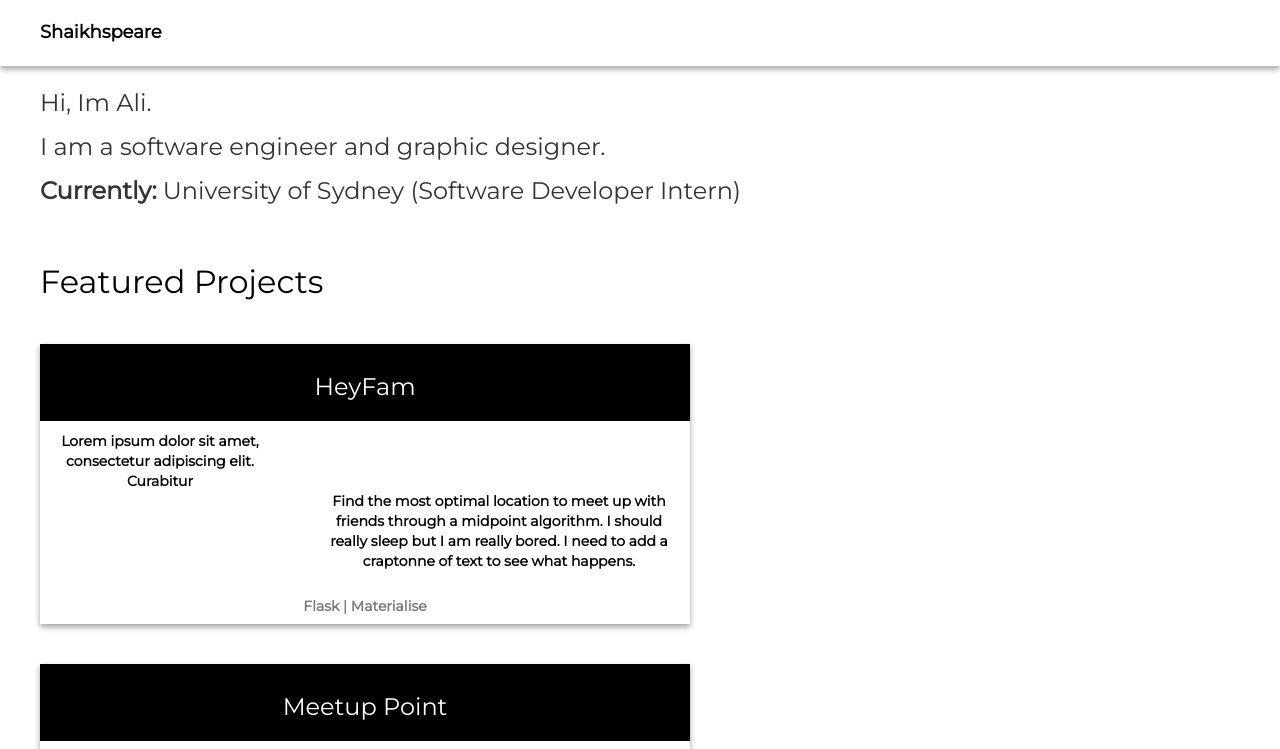
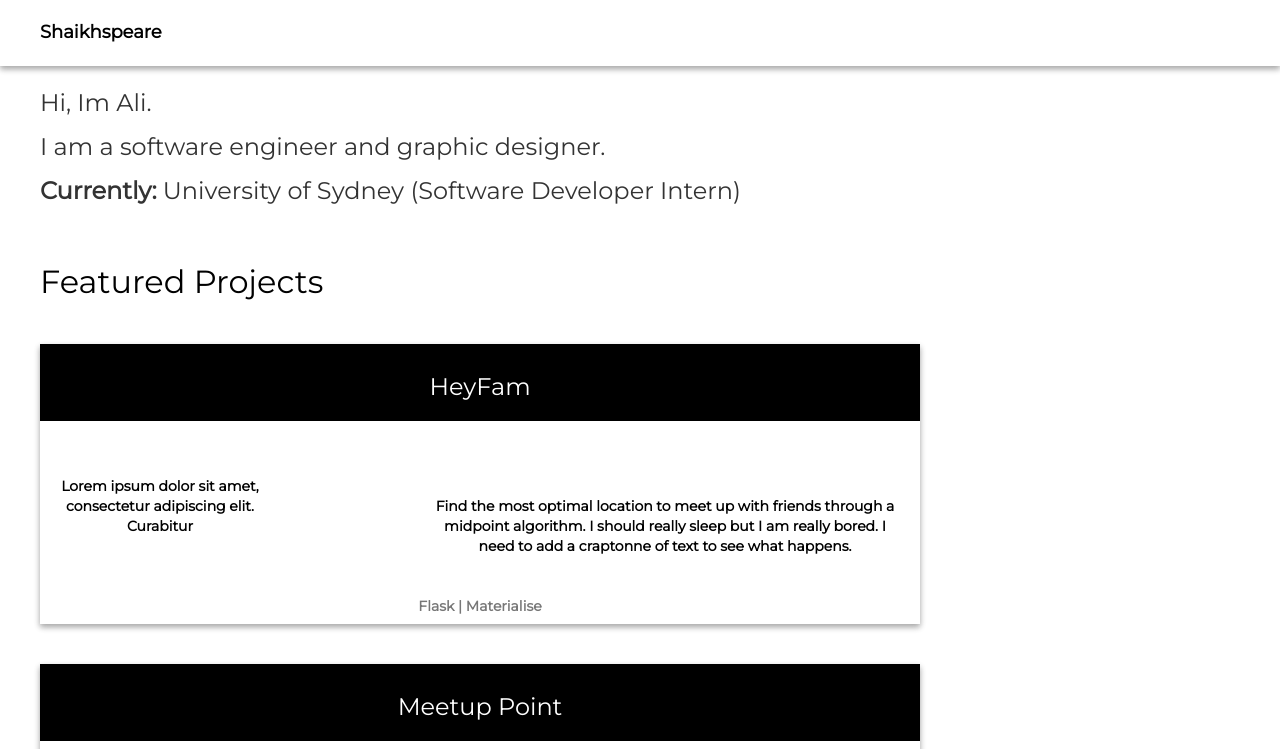
Before and after one commit to pakiKanga/portfolio, a React (Create React App) app: page / in a window 1280 px wide. Shown: the top 749 px of the page. Built offline with nearby package versions, Linux system fonts and the light colour scheme.

Commit message:
Inline div

```diff
--- a/src/App.css
+++ b/src/App.css
@@ -47,14 +47,14 @@
 
 .project {
   background-color: white;
-  height: 240px;
   margin: 20px;
   color: white;
   font-weight: bold;
   text-align: center;
-    box-shadow: 0 3px 6px rgba(0,0,0,0.16), 0 3px 6px rgba(0,0,0,0.23);
-    position: relative;
-    height: 100%;
+  box-shadow: 0 3px 6px rgba(0,0,0,0.16), 0 3px 6px rgba(0,0,0,0.23);
+  position: relative;
+  display: table;
+  height: 100%;
 }
 
 .project-top-bar {
@@ -62,11 +62,6 @@
   padding: 10px 0px 10px 0px;
 }
 
-.project-summary {
-  color: black;
-  padding: 10px 10px 10px 0px;
-
-}
 
 .project-bottom-bar {
   position: absolute;
@@ -83,23 +78,27 @@
 
 }
 
+.project-summary {
+  color: black;
+  padding: 10px 10px 10px 0px;
+  overflow: hidden;
+  display: table-row;
+
+}
+
 .image-container {
-  width: 50%;
+  padding: 10px;
+  width: 100%;
+  float: left;
   max-width: 240px;
+
 }
 
 .project-info-container {
   float: right;
   width: 80%;
   max-width: 640px;
-  float: right;
-  padding-left: 150px;
-}
-
-
-
-.project-info {
-
+  padding: 30px 20px 0px 150px;
 }
 
 .project-image {
--- a/src/components/Projects.js
+++ b/src/components/Projects.js
@@ -43,7 +43,7 @@ class Projects extends Component {
 
             <div className="project-summary">
               <div className="image-container">
-                Lorem ipsum dolor sit amet, consectetur adipiscing elit. Curabitur
+                <img class="project-image" src={heyFam}></img>
               </div>
 
               <div className="project-info-container">
```
